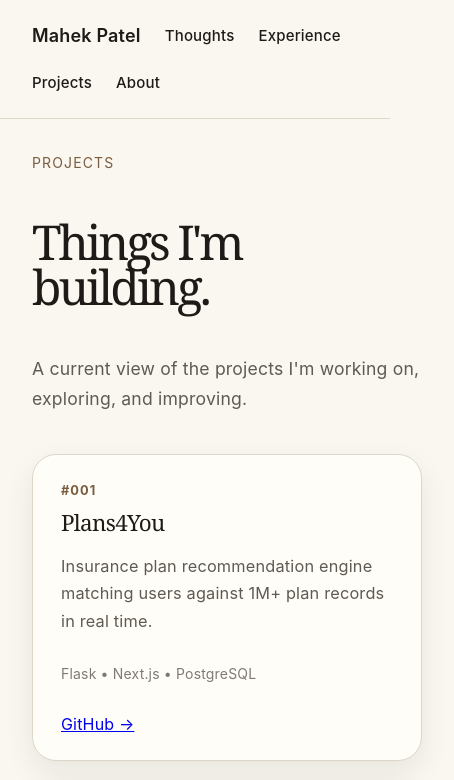
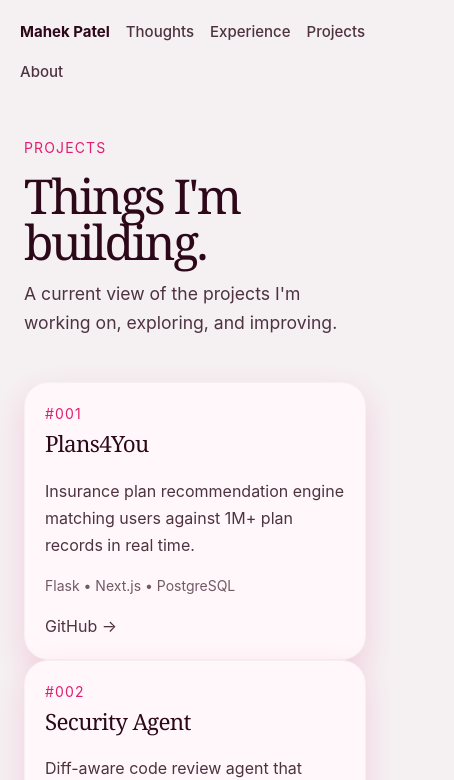
Before and after one commit to mahekp05/personal-website, a React (Vite) app in the folder app/: page /now in a window 390 px wide. Shown: the top 780 px of the page, 454 px wide, since content can reach past the window. Built offline with nearby package versions, Linux system fonts and the light colour scheme.

Commit message:
Change website color

```diff
--- a/app/src/styles/App.css
+++ /dev/null
@@ -1,216 +0,0 @@
-:root {
-  font-family: Inter, system-ui, sans-serif;
-  color: #2f2923;
-  background: #f7f1e8;
-}
-
-* {
-  box-sizing: border-box;
-}
-
-body {
-  margin: 0;
-}
-
-a {
-  color: inherit;
-  text-decoration: none;
-}
-
-h1,
-h2,
-h3 {
-  color: #000;
-}
-
-.site-shell {
-  width: min(1100px, calc(100% - 32px));
-  margin: 0 auto;
-  padding: 32px 0 64px;
-}
-
-.site-header {
-  display: flex;
-  justify-content: space-between;
-  align-items: center;
-  margin-bottom: 96px;
-}
-
-.site-header nav {
-  display: flex;
-  gap: 24px;
-  font-size: 0.95rem;
-}
-
-.eyebrow,
-.date {
-  text-transform: uppercase;
-  letter-spacing: 0.12em;
-  font-size: 0.78rem;
-  color: #8b6f57;
-  font-weight: 700;
-}
-
-.hero {
-  max-width: 760px;
-  margin-bottom: 96px;
-}
-
-.hero h1 {
-  font-family: Georgia, serif;
-  font-size: clamp(3rem, 8vw, 6.5rem);
-  line-height: 0.95;
-  letter-spacing: -0.06em;
-  margin: 16px 0 24px;
-}
-
-.intro {
-  font-size: 1.35rem;
-  line-height: 1.6;
-  color: #5f5147;
-  max-width: 650px;
-}
-
-.currently {
-  margin-top: 40px;
-  padding: 24px;
-  border: 1px solid #ddcdbb;
-  border-radius: 24px;
-  background: #fffaf3;
-}
-
-.currently p {
-  margin-top: 0;
-  font-weight: 700;
-}
-
-.currently ul {
-  margin-bottom: 0;
-  padding-left: 20px;
-  line-height: 1.8;
-}
-
-.notes-section {
-  margin-bottom: 96px;
-}
-
-.section-heading {
-  max-width: 620px;
-  margin-bottom: 32px;
-}
-
-.section-heading h2,
-.about-preview h2 {
-  font-family: Georgia, serif;
-  font-size: clamp(2rem, 4vw, 3.5rem);
-  line-height: 1;
-  margin: 8px 0;
-}
-
-.notes-grid {
-  display: grid;
-  grid-template-columns: repeat(3, 1fr);
-  gap: 18px;
-}
-
-.about-preview {
-  max-width: 700px;
-  margin-top: 96px;
-  padding-top: 48px;
-  border-top: 1px solid #ddcdbb;
-}
-
-.about-preview p {
-  line-height: 1.8;
-  color: #5f5147;
-}
-
-.about-preview a {
-  display: inline-block;
-  margin-top: 16px;
-  font-weight: 600;
-}
-
-.note-card {
-  min-height: 240px;
-  padding: 24px;
-  border: 1px solid #ddcdbb;
-  border-radius: 24px;
-  background: #fffaf3;
-  display: flex;
-  flex-direction: column;
-  justify-content: space-between;
-}
-
-.note-card p {
-  margin: 0;
-  color: #8b6f57;
-  font-size: 0.9rem;
-  font-weight: 700;
-}
-
-.note-card h3 {
-  font-family: Georgia, serif;
-  font-size: 1.6rem;
-  line-height: 1.15;
-  margin: 24px 0;
-}
-
-.note-card span {
-  width: fit-content;
-  padding: 6px 10px;
-  border-radius: 999px;
-  background: #ead8c4;
-  font-size: 0.8rem;
-}
-
-.about-preview {
-  max-width: 680px;
-  padding-top: 48px;
-  border-top: 1px solid #ddcdbb;
-}
-
-.about-preview p:last-child {
-  font-size: 1.2rem;
-  line-height: 1.7;
-  color: #5f5147;
-}
-
-.kicker {
-  text-transform: uppercase;
-  letter-spacing: 0.15em;
-  font-size: 0.8rem;
-  color: var(--accent);
-}
-
-.hero {
-  max-width: 760px;
-}
-
-.hero-intro {
-  font-size: 1.25rem;
-  line-height: 1.7;
-}
-
-section h2 {
-  border-top: 1px solid var(--border);
-  padding-top: 16px;
-  margin-bottom: 24px;
-
-  font-size: 0.85rem;
-  letter-spacing: 0.15em;
-  text-transform: uppercase;
-}
-
-@media (max-width: 760px) {
-  .site-header {
-    align-items: flex-start;
-    gap: 20px;
-    flex-direction: column;
-    margin-bottom: 64px;
-  }
-
-  .notes-grid {
-    grid-template-columns: 1fr;
-  }
-}
--- a/app/src/styles/globals.css
+++ b/app/src/styles/globals.css
@@ -1,282 +1,192 @@
 :root {
-  --text: #5f5a52;
-  --text-h: #1f1a17;
-  --bg: #faf7f1;
-  --border: #ded6c9;
-  --code-bg: #f0eadf;
-  --accent: #7a5c3e;
-  --accent-bg: rgba(122, 92, 62, 0.1);
-  --accent-border: rgba(122, 92, 62, 0.35);
-  --social-bg: #fffdf8;
-  --shadow: rgba(31, 26, 23, 0.08) 0 12px 30px;
+  --text: #4d3340;
+  --text-h: #2d0818;
 
-  --sans: Inter, system-ui, 'Segoe UI', Roboto, sans-serif;
-  --heading: Georgia, 'Times New Roman', serif;
+  --bg: #f5f0f2;
+  --border: #f5f0f2;
+
+  --card-bg: #fff7fa;
+
+  --accent: #e11d72;
+
+  --code-bg: #ffd8e7;
+
+  --shadow: rgba(225, 29, 114, 0.15) 0 12px 30px;
+
+  --sans: Inter, system-ui, "Segoe UI", Roboto, sans-serif;
+  --heading: Georgia, "Times New Roman", serif;
   --mono: ui-monospace, Consolas, monospace;
 
-  font: 18px/145% var(--sans);
-  letter-spacing: 0.18px;
-  color-scheme: light dark;
+  font-family: var(--sans);
   color: var(--text);
   background: var(--bg);
-  font-synthesis: none;
-  text-rendering: optimizeLegibility;
-  -webkit-font-smoothing: antialiased;
-  -moz-osx-font-smoothing: grayscale;
-
-  @media (max-width: 1024px) {
-    font-size: 16px;
-  }
 }
 
-@media (prefers-color-scheme: dark) {
-  :root {
-    --text: #9ca3af;
-    --text-h: #f3f4f6;
-    --bg: #16171d;
-    --border: #2e303a;
-    --code-bg: #1f2028;
-    --accent: #c084fc;
-    --accent-bg: rgba(192, 132, 252, 0.15);
-    --accent-border: rgba(192, 132, 252, 0.5);
-    --social-bg: rgba(47, 48, 58, 0.5);
-    --shadow:
-      rgba(0, 0, 0, 0.4) 0 10px 15px -3px, rgba(0, 0, 0, 0.25) 0 4px 6px -2px;
+* {
+  box-sizing: border-box;
 }
 
-  #social .button-icon {
-    filter: invert(1) brightness(2);
+html,
+body {
+  margin: 0;
+  background: var(--bg);
+  color: var(--text);
 }
+
+body {
+  font-size: 18px;
+  line-height: 1.6;
 }
 
 #root {
-  width: 1040px;
-  max-width: 100%;
+  width: 100%;
+  max-width: 1280px;
+  min-height: 100svh;
   margin: 0 auto;
-  min-height: 100svh;
   display: flex;
   flex-direction: column;
-  box-sizing: border-box;
 }
 
-body {
+a {
+  color: inherit;
+  text-decoration: none;
+}
+
+a:hover {
+  color: var(--accent);
+}
+
+p {
   margin: 0;
+}
+
+h1,
+h2,
+h3 {
+  margin: 0;
+  color: var(--text-h);
 }
 
 h1,
 h2 {
   font-family: var(--heading);
   font-weight: 500;
-  color: var(--text-h);
 }
 
 h1 {
-  font-size: clamp(48px, 8vw, 96px);
+  font-size: clamp(3rem, 9vw, 7rem);
   line-height: 0.95;
-  letter-spacing: -3px;
-  margin: 32px 0;
+  letter-spacing: -0.05em;
 }
 
 h2 {
-  font-size: 24px;
-  line-height: 118%;
-  letter-spacing: -0.24px;
-  margin: 0 0 8px;
-  @media (max-width: 1024px) {
-    font-size: 20px;
-  }
-}
-p {
-  margin: 0;
+  font-size: 14px;
+  letter-spacing: 0.12em;
+  text-transform: uppercase;
+  color: var(--accent);
 }
 
-code,
-.counter {
-  font-family: var(--mono);
-  display: inline-flex;
-  border-radius: 4px;
-  color: var(--text-h);
+h3 {
+  font-size: 1.15rem;
+  font-weight: 600;
 }
 
-code {
-  font-size: 15px;
-  line-height: 135%;
-  padding: 4px 8px;
-  background: var(--code-bg);
+/* Header */
+
+.site-header {
+  padding: clamp(20px, 4vw, 40px);
+  border-bottom: 1px solid var(--border);
+  display: flex;
+  justify-content: space-between;
+  align-items: center;
+  gap: 24px;
+  flex-wrap: wrap;
 }
 
-.site-header {
-  padding: 32px;
-  border-bottom: 1px solid var(--border);
+.site-title,
+.site-logo {
+  color: var(--text-h);
+  font-weight: 700;
 }
 
-.site-title {
-  margin: 0;
-  font-size: 18px;
-  font-weight: 600;
-  color: var(--text-h);
+nav {
+  display: flex;
+  gap: clamp(14px, 3vw, 24px);
+  flex-wrap: wrap;
 }
 
+nav a {
+  color: var(--text);
+  font-size: 15px;
+  font-weight: 500;
+}
+
+nav a:hover {
+  color: var(--accent);
+}
+
+/* Page layout */
+
 .page {
-  padding: 32px;
-  text-align: left;
-  flex: 1 1 auto;
+  flex: 1;
+  padding: clamp(28px, 5vw, 72px);
   display: flex;
   flex-direction: column;
-  gap: 40px;
+  gap: clamp(40px, 6vw, 72px);
+}
+
+.hero {
+  width: min(100%, 980px);
+}
+
+.hero-intro,
+.intro {
+  width: min(100%, 820px);
+  font-size: clamp(1.1rem, 2vw, 1.35rem);
+  line-height: 1.7;
+  color: var(--text);
+}
+
+.hero p + p {
+  margin-top: 20px;
+}
+
+.page-header,
+.prose,
+.notes-list,
+.blog-list {
+  width: min(100%, 820px);
 }
 
 .page-header {
-  max-width: 700px;
   display: flex;
   flex-direction: column;
-  gap: 12px;
-}
-
-.eyebrow {
-  font-size: 14px;
-  text-transform: uppercase;
-  letter-spacing: 0.08em;
-  color: var(--accent);
-  margin: 0;
-}
-
-.intro {
-  max-width: 600px;
-  font-size: 1.1rem;
-  line-height: 1.7;
+  gap: 14px;
 }
 
 .stack {
   display: flex;
   flex-direction: column;
-  gap: 12px;
+  gap: 18px;
 }
 
-.notes-list {
-  display: flex;
-  flex-direction: column;
-  gap: 20px;
-}
-
-.grid {
-  display: grid;
-  gap: 12px;
-}
-
-.note-card {
-  padding: 24px 28px;
-  border: 1px solid var(--border);
-  border-radius: 24px;
-  background: var(--social-bg);
-  box-shadow: var(--shadow);
-  transition: transform 0.2s ease, box-shadow 0.2s ease;
-  display: flex;
-  flex-direction: column;
-  gap: 16px;
-}
-
-.note-card:hover {
-  transform: translateY(-3px);
-  box-shadow: rgba(31, 26, 23, 0.12) 0 18px 36px;
-}
-
-.note-card-top {
-  display: flex;
-  flex-direction: column;
-  gap: 8px;
-}
-
+.eyebrow,
 .note-number,
 .note-category,
-.note-meta {
-  margin: 0;
-  font-size: 0.8rem;
+.note-meta,
+.highlight-date,
+.work-date {
+  font-size: 14px;
   letter-spacing: 0.08em;
   text-transform: uppercase;
-}
-
-.note-number,
-.note-category,
-.note-meta span:first-child {
-  color: var(--accent);
-  font-weight: 700;
-}
-
-.note-category {
-  color: var(--text);
-  opacity: 0.75;
-}
-
-.note-card h2 {
-  margin: 0;
-  font-size: clamp(1.4rem, 2.5vw, 2rem);
-  line-height: 1.2;
-  letter-spacing: -0.03em;
-}
-
-
-.note-excerpt {
-  max-width: 62ch;
-  font-size: 1.02rem;
-  line-height: 1.7;
-  color: var(--text);
-}
-
-.note-meta {
-  display: flex;
-  align-items: center;
-  gap: 24px;
-}
-
-.note-meta span:last-child {
-  font-size: 1rem;
-  line-height: 1;
-}
-
-.blog-list {
-  display: flex;
-  flex-direction: column;
-  gap: 24px;
-  max-width: 760px;
-}
-
-.blog-preview {
-  padding-bottom: 24px;
-  border-bottom: 1px solid var(--border);
-}
-
-.blog-preview h2 {
-  margin: 8px 0;
-  font-size: 28px;
-}
-
-.note-meta {
-  font-size: 14px;
   color: var(--accent);
 }
 
-.work-header {
-  display: flex;
-  justify-content: space-between;
-  align-items: baseline;
-  gap: 16px;
-  margin-bottom: 8px;
-}
-
-.work-header h3 {
-  margin: 0;
-}
-
-.work-date {
-  font-size: 14px;
-  color: var(--text);
-  opacity: 0.7;
-  white-space: nowrap;
-}
+/* Homepage highlights */
 
 .highlight {
-  padding: 20px 0;
+  width: min(100%, 900px);
+  padding: 24px 0;
   border-bottom: 1px solid var(--border);
 }
 
@@ -284,14 +194,8 @@ code {
   border-bottom: none;
 }
 
-.highlight-date {
-  font-size: 14px;
-  color: var(--accent);
-  margin-bottom: 6px;
-}
-
 .highlight h3 {
-  margin: 0 0 8px;
+  margin: 6px 0 8px;
 }
 
 .current-list {
@@ -303,45 +207,60 @@ code {
   margin-bottom: 8px;
 }
 
-.blog-page {
-  max-width: 820px;
+/* Cards */
+
+.note-card {
+  padding: clamp(20px, 4vw, 28px);
+  border: 1px solid var(--border);
+  border-radius: 24px;
+  background: var(--card-bg);
+  box-shadow: var(--shadow);
+  display: flex;
+  flex-direction: column;
+  gap: 16px;
 }
 
-.prose {
-  display: flex;
-  flex-direction: column;
-  gap: 18px;
-}
-.note-card h3 {
-  margin: 0 0 6px;
-  color: var(--text-h);
-  font-weight: 500;
+.note-card:hover {
+  transform: translateY(-2px);
 }
 
-.site-footer {
-  padding: 24px 32px;
-  border-top: 1px solid var(--border);
+.note-card h2 {
+  font-size: clamp(1.4rem, 2.5vw, 2rem);
+  letter-spacing: -0.03em;
+  text-transform: none;
+  color: var(--text-h);
 }
 
-nav {
+.note-card h3 {
+  margin: 0;
+}
+
+.note-excerpt {
+  max-width: 62ch;
+  line-height: 1.7;
+}
+
+.blog-preview {
+  padding-bottom: 24px;
+  border-bottom: 1px solid var(--border);
+}
+
+/* Work */
+
+.work-header {
   display: flex;
-  gap: 24px;
-  align-items: center;
+  justify-content: space-between;
+  align-items: baseline;
+  gap: 16px;
   flex-wrap: wrap;
 }
 
-nav a {
-  text-decoration: none;
-  color: var(--text-h);
-  font-size: 15px;
-  font-weight: 500;
+.work-date {
+  white-space: nowrap;
+  opacity: 0.75;
 }
 
-nav a:hover {
-  text-decoration: none;
-}
 .tech-stack {
-  margin-top: 10px;
   font-size: 14px;
   color: var(--text);
   opacity: 0.8;
@@ -350,55 +269,26 @@ nav a:hover {
 .links {
   display: flex;
   gap: 16px;
-  margin-top: 12px;
+  flex-wrap: wrap;
 }
 
+/* Prose */
+
 .prose {
-  max-width: 760px;
   display: flex;
   flex-direction: column;
   gap: 18px;
 }
 
-.page-header {
-  max-width: 760px;
+.blog-page {
+  width: min(100%, 900px);
 }
 
-.contact-section {
-  margin-top: 16px;
-}
-
-
-
-@media (max-width: 1024px) {
-  .site-header {
-    display: flex;
-    justify-content: space-between;
-    align-items: center;
-    padding: 24px 32px;
-    border-bottom: 1px solid var(--border);
-  }
-
-  .site-logo {
-    color: var(--text-h);
-    font-weight: 600;
-    font-size: 18px;
-  }
-
-  .page {
-    max-width: 900px;
-    margin: 0 auto;
-    width: 100%;
-  }
-
-  .page-header {
-    max-width: 100%;
-  }
+/* Footer */
 
 .site-footer {
-    padding: 24px 32px;
+  padding: clamp(20px, 4vw, 40px);
   border-top: 1px solid var(--border);
-
   display: flex;
   justify-content: space-between;
   align-items: center;
@@ -412,12 +302,34 @@ nav a:hover {
   flex-wrap: wrap;
 }
 
-  .footer-links a {
-    color: var(--text);
-    text-decoration: none;
+.footer-links a:hover {
+  color: var(--accent);
 }
 
-  .footer-links a:hover {
-    text-decoration: none;
+/* Responsive */
+
+@media (max-width: 640px) {
+  body {
+    font-size: 16px;
+  }
+
+  .site-header,
+  .site-footer {
+    flex-direction: column;
+    align-items: flex-start;
+  }
+
+  .page {
+    padding: 32px 24px;
+    gap: 44px;
+  }
+
+  nav {
+    gap: 16px;
+  }
+
+  .work-header {
+    flex-direction: column;
+    gap: 4px;
   }
 }
```
Lines whose indentation alone changed are shown as unchanged.
